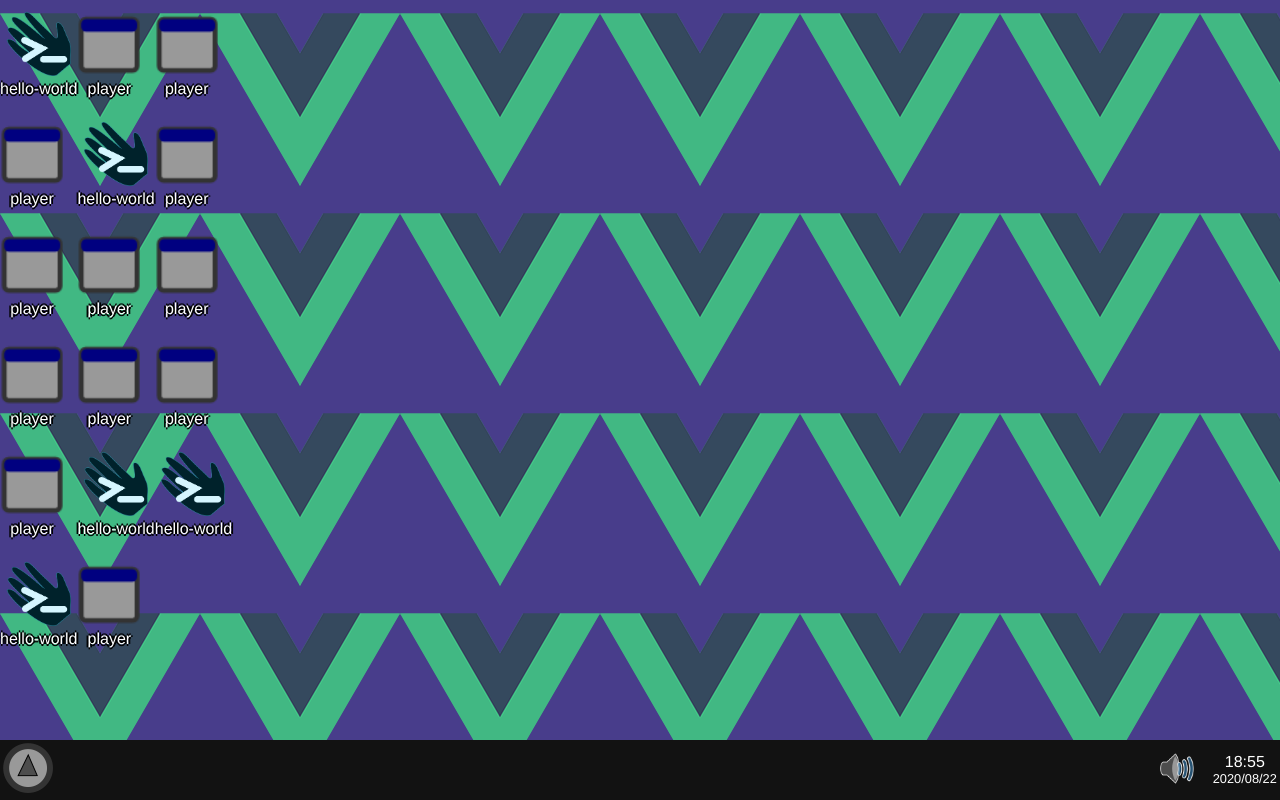
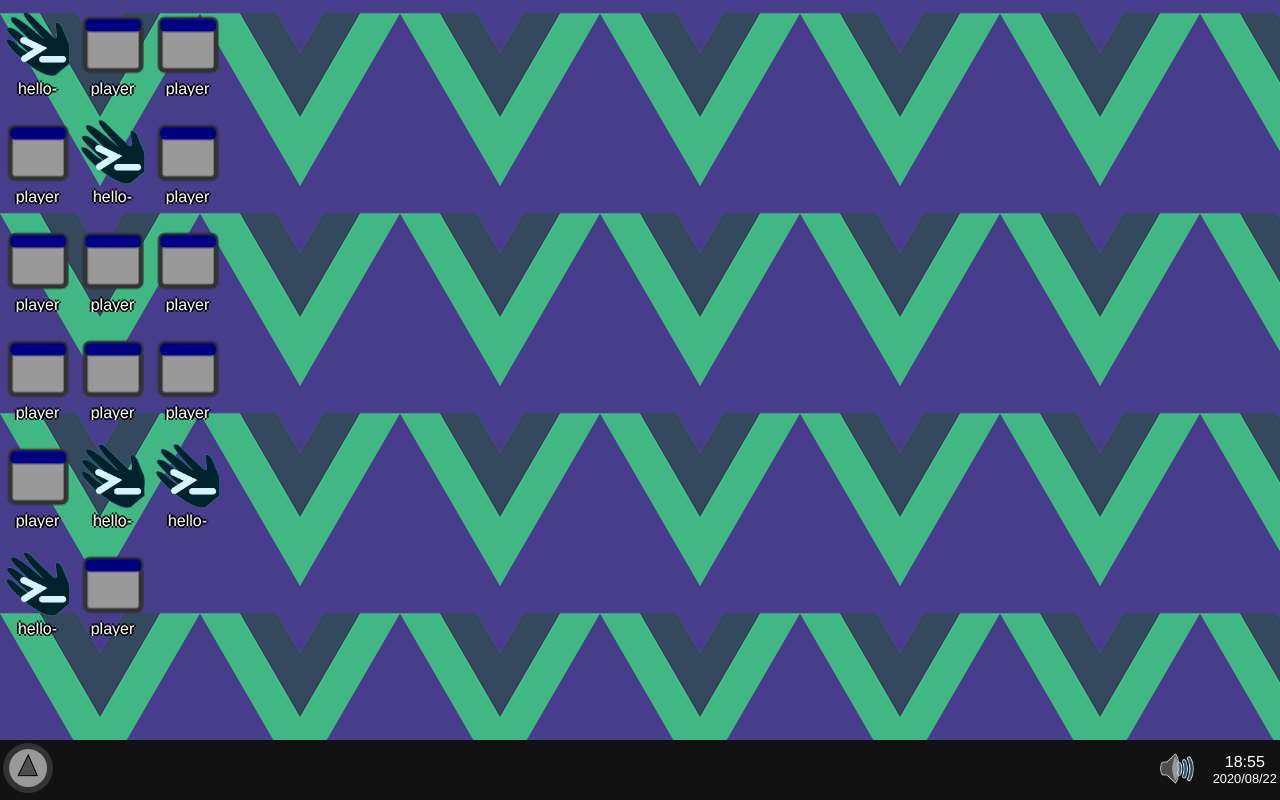
Before and after one commit to rnielikki/fakeos2, a Vue app: page / in a window 1280 px wide. Built offline with nearby package versions, Linux system fonts and the light colour scheme.

Commit message:
added icon selection

```diff
--- a/src/components/icon/icon-collection.vue
+++ b/src/components/icon/icon-collection.vue
@@ -1,6 +1,8 @@
 <template>
     <div class="iconCollection" :style="gridFlow">
         <icon v-for="(value, index) in icons" :key="value.id" :model="value"
+        @selected="()=>select(value.id)"
+        :isSelected ="selected===value.id"
         v-draggable="{
             index: index,
             collection: icons,
@@ -21,7 +23,7 @@ export default Vue.extend({
     components:{ Icon },
     data:function(){
         return {
-            selected:null
+            selected:-1
         }
     },
     directives: { Draggable },
@@ -44,10 +46,22 @@ export default Vue.extend({
                 return { flexDirection: "column" }
             }
         }
+    },
+    mounted:function(){
+        document.addEventListener("mousedown", this.deselect, true)
+    },
+    methods: {
+        select:function(id:number) {
+            this.selected = id
+        },
+        deselect:function(){
+            this.select(-1);
+        }
     }
 })
 </script>
-<style scoped>
+<style lang="scss" scoped>
+@import 'src/scss/colorset.scss';
 /* flexbox for line change */
     .iconCollection {
         display:flex;
--- a/src/components/icon/icon.vue
+++ b/src/components/icon/icon.vue
@@ -1,6 +1,7 @@
 <template>
     <div v-contextMenu="{ value: value }" class="f_background-icon"
-    @dblclick="model.action" @dragstart="dragging" @dragend="dragged" @drop="dropped" @dragover.prevent  @dragover="dragToApp">
+    @mousedown="$emit('selected')" @dblclick="model.action" @dragstart="dragging" @dragend="dragged" @drop="dropped" @dragover.prevent  @dragover="dragToApp"
+    :class="{ selected:isSelected }">
         <img :src="this.model.icon" draggable="false" />
         <div class="f_background-icon-label" :contenteditable="editable" @mousedown.stop ref="label">{{ model.label }}</div>
     </div>
@@ -38,6 +39,10 @@ export default Vue.extend({
     props:{
         model:{
             type:IconModel
+        },
+        isSelected:{
+            type:Boolean,
+            default:false
         }
     },
     methods:{
@@ -90,20 +95,27 @@ export default Vue.extend({
     &-label {
         text-shadow:2px 0px 0px #000, -2px 0px 0px #000, 0px -2px 0px #000, 0px 2px 0px #000;
         color:#fff;
+        overflow-wrap: break-word;
+        width: 75px;
+        height:1rem;
+        overflow-y:hidden;
         &[contenteditable=true]{
             background-color:#fff;
             color:#000;
             text-shadow:none;
-        }
-        &.selected {
-            color:$selected-foreground;
-            background-color:$selected-background;
         }
     }
     img {
         width:64px;
         height:64px;
     }
+    &.selected {
+        background-color:$selected-background;
+        .f_background-icon-label {
+            color:$selected-foreground;
+            overflow-y:visible !important;
+        }
+    }
 }
 div {
     vertical-align:middle;
--- a/src/components/window/components/window.vue
+++ b/src/components/window/components/window.vue
@@ -1,7 +1,7 @@
 <template>
         <div v-show="!this.minimized"
             :class="['window', { selected: selected && modal === null }]"
-            v-movable="{ active:windowOptions.movable, handle: 'Window-title' }"
+            v-movable="{ active:windowOptions.movable && title !== null, handle: 'Window-title' }"
             :data-movable="windowOptions.movable"
             :style="{ zIndex: zIndex }"
             >
@@ -27,7 +27,7 @@ import VueType, { PropType } from 'vue'
 import { Vue } from 'vue-property-decorator';
 import Component from 'vue-class-component'
 
-import WindowBehaviours from '../logics/window-behaviours'
+import Movable from '@/system/core/movable-directive'
 import WindowTitle from './window-title.vue'
 import IWindowOptions, { WindowOptions } from './window-options'
 import WindowManager from '@/system/window-manager';
@@ -42,7 +42,7 @@ import ContextMenu from '../../menu/contextmenu'
 @Component({
         components:{ WindowTitle, Resizer, WindowMenu },
         directives: {
-            ...WindowBehaviours,
+            Movable,
             contextMenu: ContextMenu
         },
         data:function(){
--- a/src/components/window/logics/Window-Behaviours.ts
+++ b/src/system/core/movable-directive.ts
@@ -1,7 +1,6 @@
 import Movable from '@/system/core/movable';
 
 export default {
-  movable:{
     bind: function (el:HTMLElement, binding:any, vnode:any) {
       if(!binding?.value?.active) return;
       var handleName:string = binding?.value?.handle as string;
@@ -17,5 +16,4 @@ export default {
       }
       new Movable(el as HTMLElement, handle);
     }
-  }
 }
```
